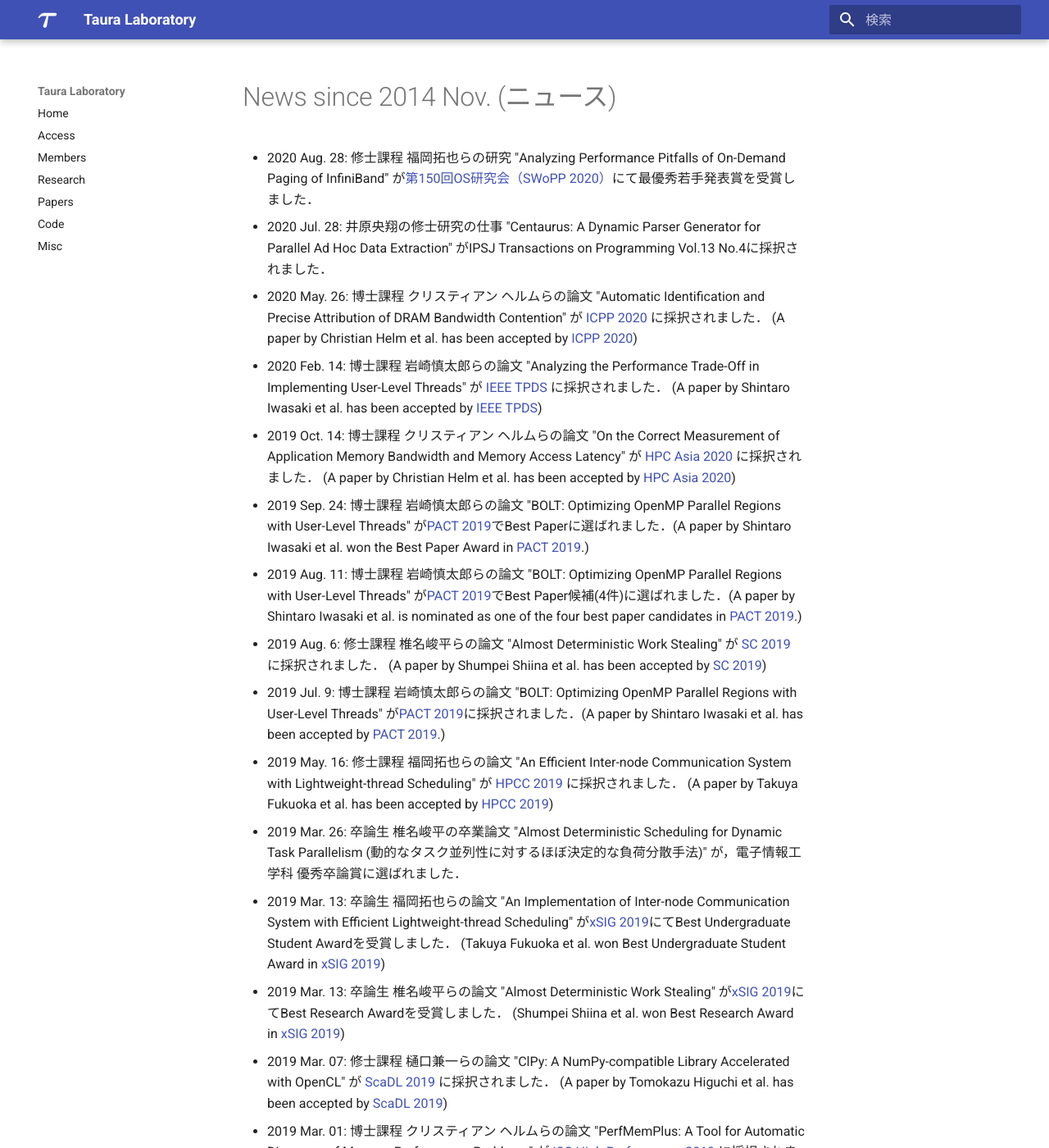
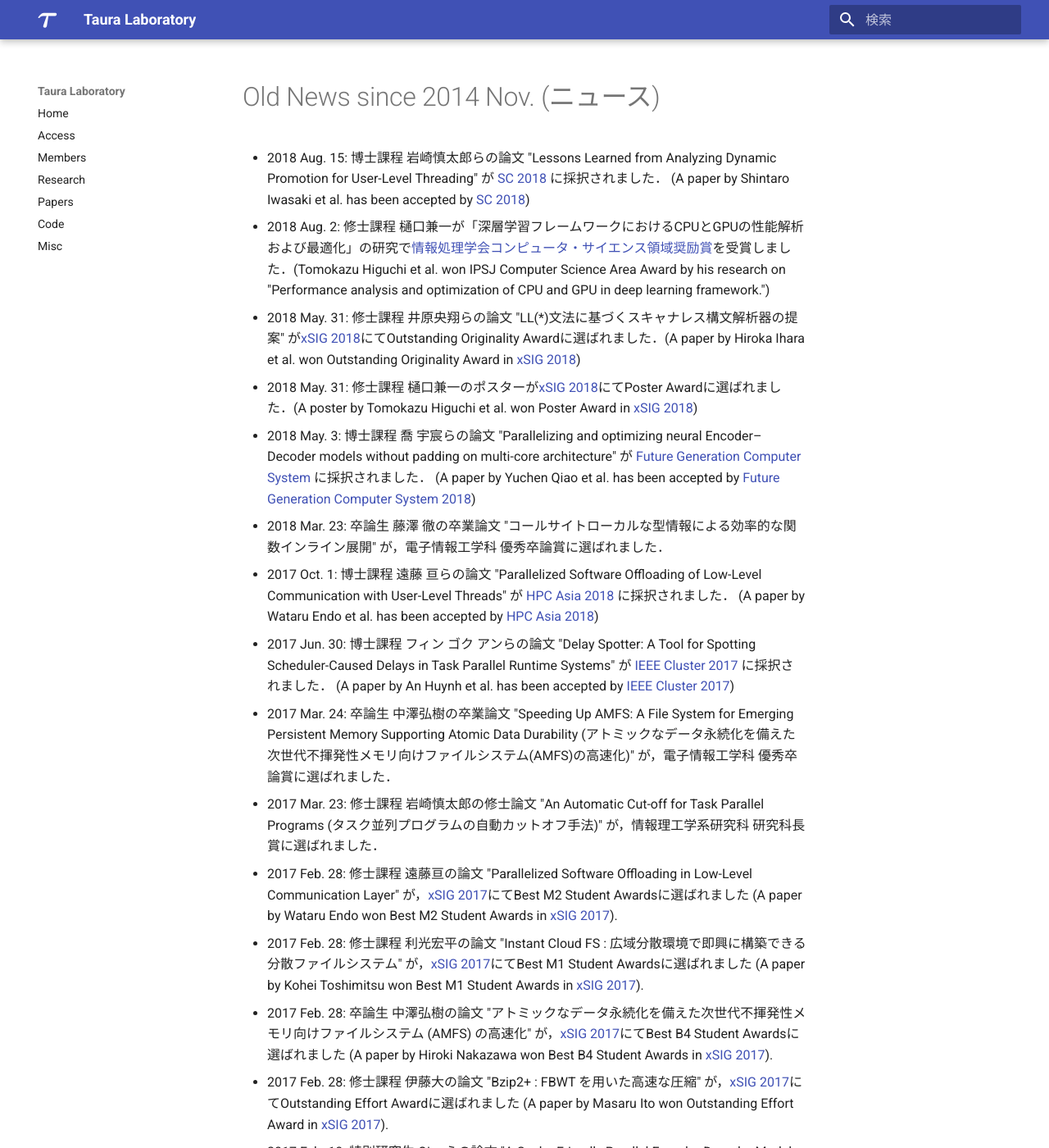
Before and after one commit to Yukayo/taura-lab, an MkDocs documentation site: the page built from docs/news.md, in a window 1280 px wide and 1400 px high. Shown: the whole window at 82% size. Built offline with MkDocs 1.6.1 and Material for MkDocs 9.7.7, drawn with Linux system fonts in a browser that asks for light colours; some of the changed text lies outside the part shown.

Commit message:
Update News

```diff
--- a/docs/news.md
+++ b/docs/news.md
@@ -1,21 +1,4 @@
-# News since 2014 Nov. (ニュース)
-
-  * 2020 Aug. 28: 修士課程 福岡拓也らの研究 "Analyzing Performance Pitfalls of On-Demand Paging of InfiniBand" が[第150回OS研究会（SWoPP 2020）](http://www.ipsj.or.jp/sig/os/index.php?2020%C7%AF7%B7%EE%B8%A6%B5%E6%B2%F1)にて最優秀若手発表賞を受賞しました．
-  * 2020 Jul. 28: 井原央翔の修士研究の仕事 "Centaurus: A Dynamic Parser Generator for Parallel Ad Hoc Data Extraction" がIPSJ Transactions on Programming Vol.13 No.4に採択されました．
-  * 2020 May. 26: 博士課程 クリスティアン ヘルムらの論文 "Automatic Identification and Precise Attribution of DRAM Bandwidth Contention" が [ICPP 2020](https://jnamaral.github.io/icpp20/) に採択されました． (A paper by Christian Helm et al. has been accepted by [ICPP 2020](https://jnamaral.github.io/icpp20/))
-  * 2020 Feb. 14: 博士課程 岩崎慎太郎らの論文 "Analyzing the Performance Trade-Off in Implementing User-Level Threads" が [IEEE TPDS](https://www.computer.org/csdl/journal/td) に採択されました． (A paper by Shintaro Iwasaki et al. has been accepted by [IEEE TPDS](https://www.computer.org/csdl/journal/td))
-  * 2019 Oct. 14: 博士課程 クリスティアン ヘルムらの論文 "On the Correct Measurement of Application Memory Bandwidth and Memory Access Latency" が [HPC Asia 2020](http://sighpc.ipsj.or.jp/HPCAsia2020/index.html) に採択されました． (A paper by Christian Helm et al. has been accepted by [HPC Asia 2020](http://sighpc.ipsj.or.jp/HPCAsia2020/index.html))
-  * 2019 Sep. 24: 博士課程 岩崎慎太郎らの論文 "BOLT: Optimizing OpenMP Parallel Regions with User-Level Threads" が[PACT 2019](https://pactconf.org/)でBest Paperに選ばれました．(A paper by Shintaro Iwasaki et al. won the Best Paper Award in [PACT 2019](https://pactconf.org/).)
-  * 2019 Aug. 11: 博士課程 岩崎慎太郎らの論文 "BOLT: Optimizing OpenMP Parallel Regions with User-Level Threads" が[PACT 2019](https://pactconf.org/)でBest Paper候補(4件)に選ばれました．(A paper by Shintaro Iwasaki et al. is nominated as one of the four best paper candidates in [PACT 2019](https://pactconf.org/).)
-  * 2019 Aug. 6: 修士課程 椎名峻平らの論文 "Almost Deterministic Work Stealing" が [SC 2019](https://sc19.supercomputing.org/) に採択されました． (A paper by Shumpei Shiina et al. has been accepted by [SC 2019](https://sc19.supercomputing.org/))
-  * 2019 Jul. 9: 博士課程 岩崎慎太郎らの論文 "BOLT: Optimizing OpenMP Parallel Regions with User-Level Threads" が[PACT 2019](https://pactconf.org/)に採択されました．(A paper by Shintaro Iwasaki et al. has been accepted by [PACT 2019](https://pactconf.org/).)
-  * 2019 May. 16: 修士課程 福岡拓也らの論文 "An Efficient Inter-node Communication System with Lightweight-thread Scheduling" が [HPCC 2019](http://csee.hnu.edu.cn/hpcc2019/) に採択されました． (A paper by Takuya Fukuoka et al. has been accepted by [HPCC 2019](http://csee.hnu.edu.cn/hpcc2019/))
-  * 2019 Mar. 26: 卒論生 椎名峻平の卒業論文 "Almost Deterministic Scheduling for Dynamic Task Parallelism (動的なタスク並列性に対するほぼ決定的な負荷分散手法)" が，電子情報工学科 優秀卒論賞に選ばれました．
-  * 2019 Mar. 13: 卒論生 福岡拓也らの論文 "An Implementation of Inter-node Communication System with Efficient Lightweight-thread Scheduling" が[xSIG 2019](http://xsig.hpcc.jp/2019/)にてBest Undergraduate Student Awardを受賞しました． (Takuya Fukuoka et al. won Best Undergraduate Student Award in [xSIG 2019](http://xsig.hpcc.jp/2019/))
-  * 2019 Mar. 13: 卒論生 椎名峻平らの論文 "Almost Deterministic Work Stealing" が[xSIG 2019](http://xsig.hpcc.jp/2019/)にてBest Research Awardを受賞しました． (Shumpei Shiina et al. won Best Research Award in [xSIG 2019](http://xsig.hpcc.jp/2019/))
-  * 2019 Mar. 07: 修士課程 樋口兼一らの論文 "ClPy: A NumPy-compatible Library Accelerated with OpenCL" が [ScaDL 2019](https://sites.google.com/site/scadlworkshop/) に採択されました． (A paper by Tomokazu Higuchi et al. has been accepted by [ScaDL 2019](https://sites.google.com/site/scadlworkshop/))
-  * 2019 Mar. 01: 博士課程 クリスティアン ヘルムらの論文 "PerfMemPlus: A Tool for Automatic Discovery of Memory Performance Problems" が [ISC High Performance 2019](https://www.isc-hpc.com/) に採択されました． (A paper by Christian Helm et al. has been accepted by [ISC High Performance 2019](https://www.isc-hpc.com/))
-  * 2018 Dec. 21: [ポスドク研究員募集](posdoc_nedo_2018.md)
+# Old News since 2014 Nov. (ニュース)
   * 2018 Aug. 15: 博士課程 岩崎慎太郎らの論文 "Lessons Learned from Analyzing Dynamic Promotion for User-Level Threading" が [SC 2018](https://sc18.supercomputing.org/) に採択されました． (A paper by Shintaro Iwasaki et al. has been accepted by [SC 2018](https://sc18.supercomputing.org/))
   * 2018 Aug. 2: 修士課程 樋口兼一が「深層学習フレームワークにおけるCPUとGPUの性能解析および最適化」の研究で[情報処理学会コンピュータ・サイエンス領域奨励賞](https://www.ipsj.or.jp/award/cs-award-2018.html)を受賞しました．(Tomokazu Higuchi et al. won IPSJ Computer Science Area Award by his research on "Performance analysis and optimization of CPU and GPU in deep learning framework.")
   * 2018 May. 31: 修士課程 井原央翔らの論文 "LL(*)文法に基づくスキャナレス構文解析器の提案" が[xSIG 2018](http://xsig.hpcc.jp/2018/)にてOutstanding Originality Awardに選ばれました．(A paper by Hiroka Ihara et al. won Outstanding Originality Award in [xSIG 2018](http://xsig.hpcc.jp/2018/))
```
Also changed, not shown: docs/index.md (+3 -3 lines).
